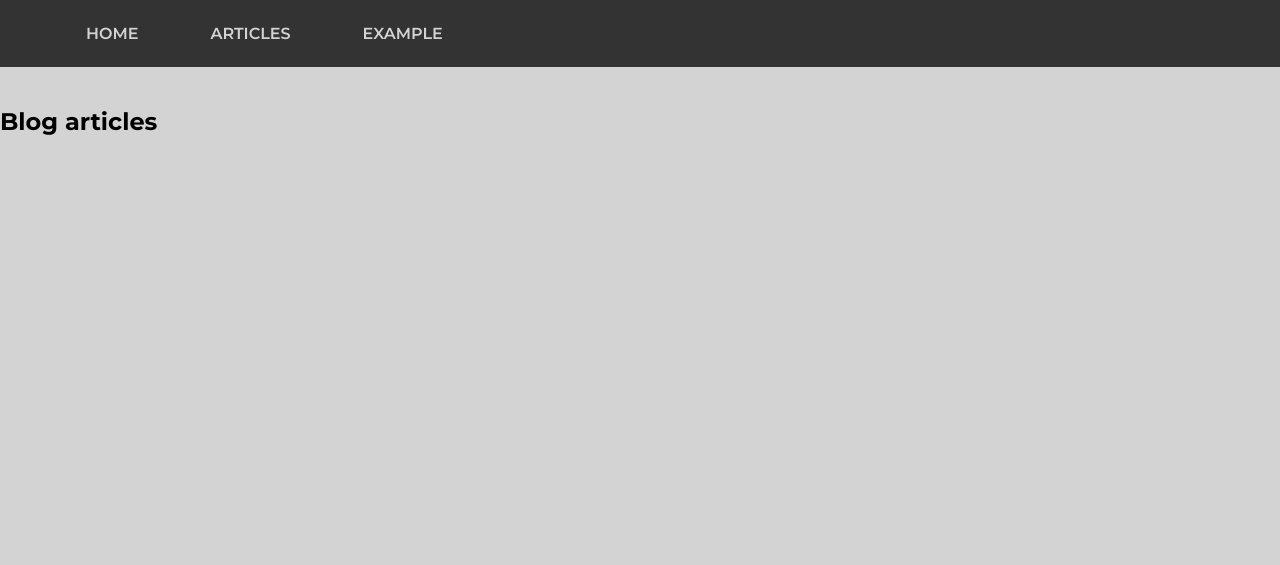
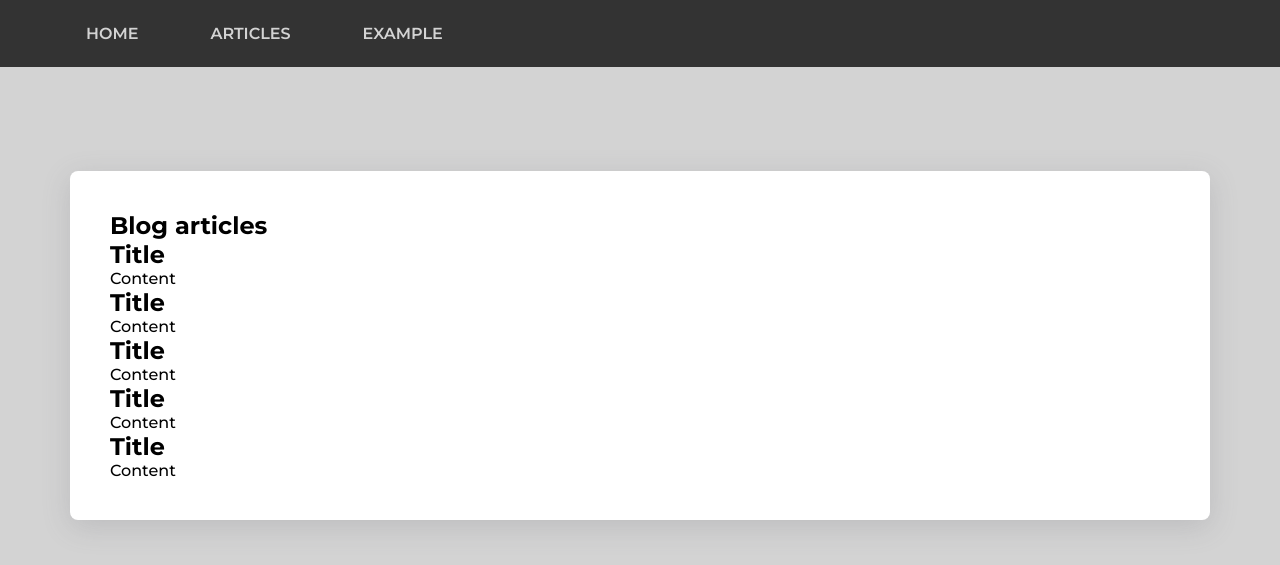
Before and after one commit to alancleyton/dj-simple-app, a Django app: page /blog/articles/ in a window 1280 px wide. Shown: the top 565 px of the page. Run offline with Django 5.2, Linux system fonts and the light colour scheme.

Commit message:
add blog article template partial

```diff
--- a/blog/templates/blog/articles.html
+++ b/blog/templates/blog/articles.html
@@ -1,6 +1,11 @@
 {% extends "base.html" %}
 {% block content %}
-    <div class="articles">
+    <section class="articles">
         <h2>Blog articles</h2>
-    </div>
+        {% include 'blog/partials/article.html' %}
+        {% include 'blog/partials/article.html' %}
+        {% include 'blog/partials/article.html' %}
+        {% include 'blog/partials/article.html' %}
+        {% include 'blog/partials/article.html' %}
+    </section>
 {% endblock  %}
--- /dev/null
+++ b/blog/templates/blog/partials/article.html
@@ -0,0 +1,8 @@
+<article class="article">
+    <header class="article__header">
+        <h2 class="article__title">Title</h2>
+    </header>
+    <body>
+        <p>Content</p>
+    </body>
+</article>
--- a/static/assets/css/main.css
+++ b/static/assets/css/main.css
@@ -74,3 +74,16 @@ ol, ul {
 .navbar__link:hover {
   color: var(--white);
 }
+
+
+/* Articles */
+.articles {
+  display: block;
+  padding: 2.5rem;
+  width: 100%;
+  max-width: 1140px;
+  margin: 4rem auto 2rem;
+  background-color: var(--white);
+  box-shadow: rgba(100, 100, 111, 0.2) 0px 7px 29px 0px;
+  border-radius: 8px;
+}
```
